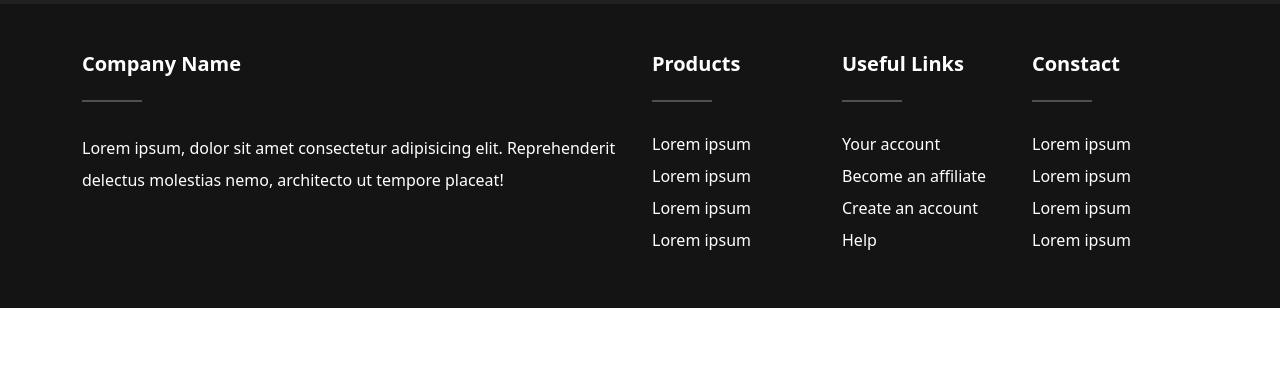
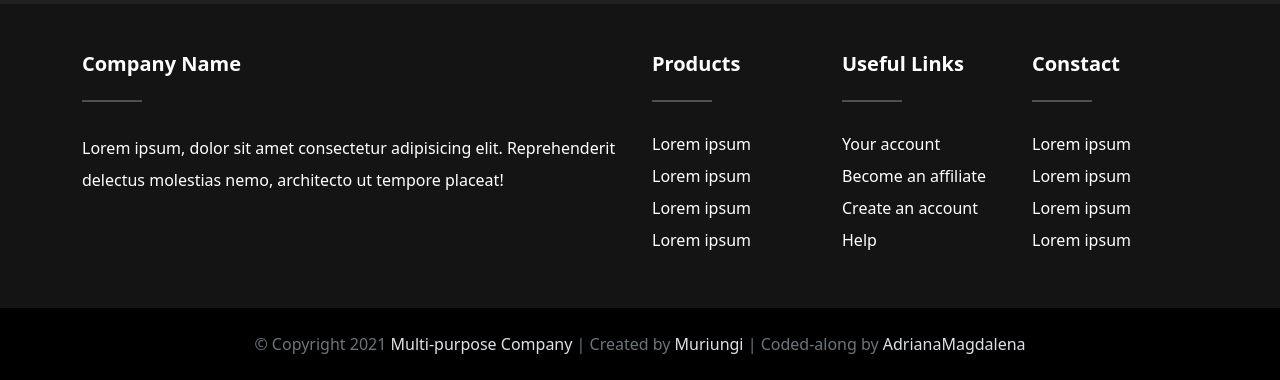
Before and after one commit to AdrianaMagdalena/patrix-portfolio-website, a website: page index.html in a window 1280 px wide. Shown: the part 7545-7925 px from the top of the page. Before the commit the page ends 7853 px from the top, so only its background shows below. Drawn offline with Linux system fonts and the light colour scheme.

Commit message:
Create footer section - copyright part

```diff
--- a/index.html
+++ b/index.html
@@ -1124,6 +1124,23 @@
           </div>
         </div>
       </div>
+
+      <div class="footer-bottom py-4">
+        <div class="container">
+          <div class="row text-center text-white">
+            <div class="col-12">
+              <div class="footer-bottom__copyright">
+                &COPY; Copyright 2021 <a href="#">Multi-purpose Company</a> |
+                Created by <a href="https://youtu.be/iJKCj8uAHz8">Muriungi</a> |
+                Coded-along by
+                <a href="https://github.com/AdrianaMagdalena"
+                  >AdrianaMagdalena</a
+                >
+              </div>
+            </div>
+          </div>
+        </div>
+      </div>
     </footer>
 
     <!-- SCRIPTS  -->
--- a/scss/sections/_footer.scss
+++ b/scss/sections/_footer.scss
@@ -83,3 +83,23 @@
     }
   }
 }
+
+// copyright section
+.footer-bottom {
+  background-color: $black;
+
+  &__copyright {
+    color: $gray-600;
+    font-weight: 400;
+
+    a {
+      color: $gray-300;
+      text-decoration: none;
+
+      &:hover {
+        color: $primary;
+        text-decoration: underline;
+      }
+    }
+  }
+}
```
Also changed, not shown: assets/css/style.css, 1 other file.
